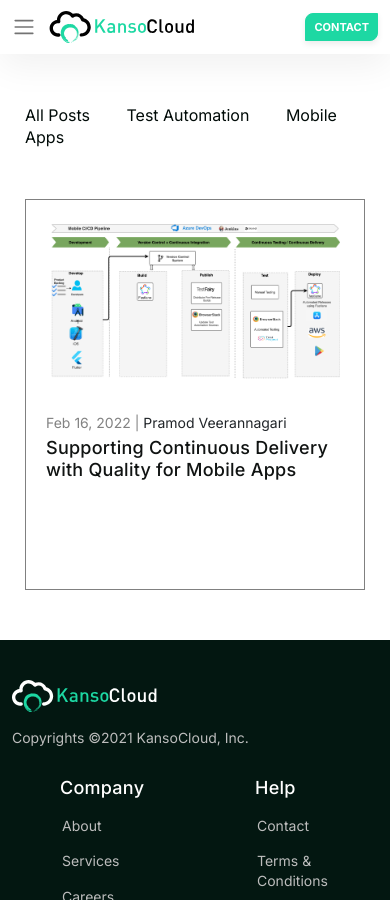
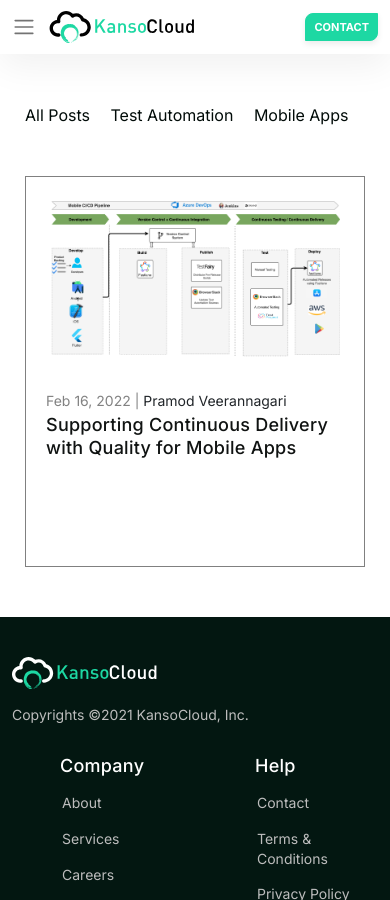
Before and after one commit to KansoCloud/kansocloud.github.io, a Jekyll site: the page built from index.markdown, in a window 390 px wide and 900 px high. Built offline with Jekyll 4.4.1, drawn with Linux system fonts in a browser that asks for light colours.

Commit message:
padding change for navbar responsive

```diff
--- a/_sass/main.scss
+++ b/_sass/main.scss
@@ -12,6 +12,12 @@ body a:hover{
 
 nav a{
     padding-right: 2rem;
+  }
+
+  @media (max-width: 767px) {
+    nav a{
+      padding-right: 1rem;
+    }
   }
 
 footer .mb-3{
```
